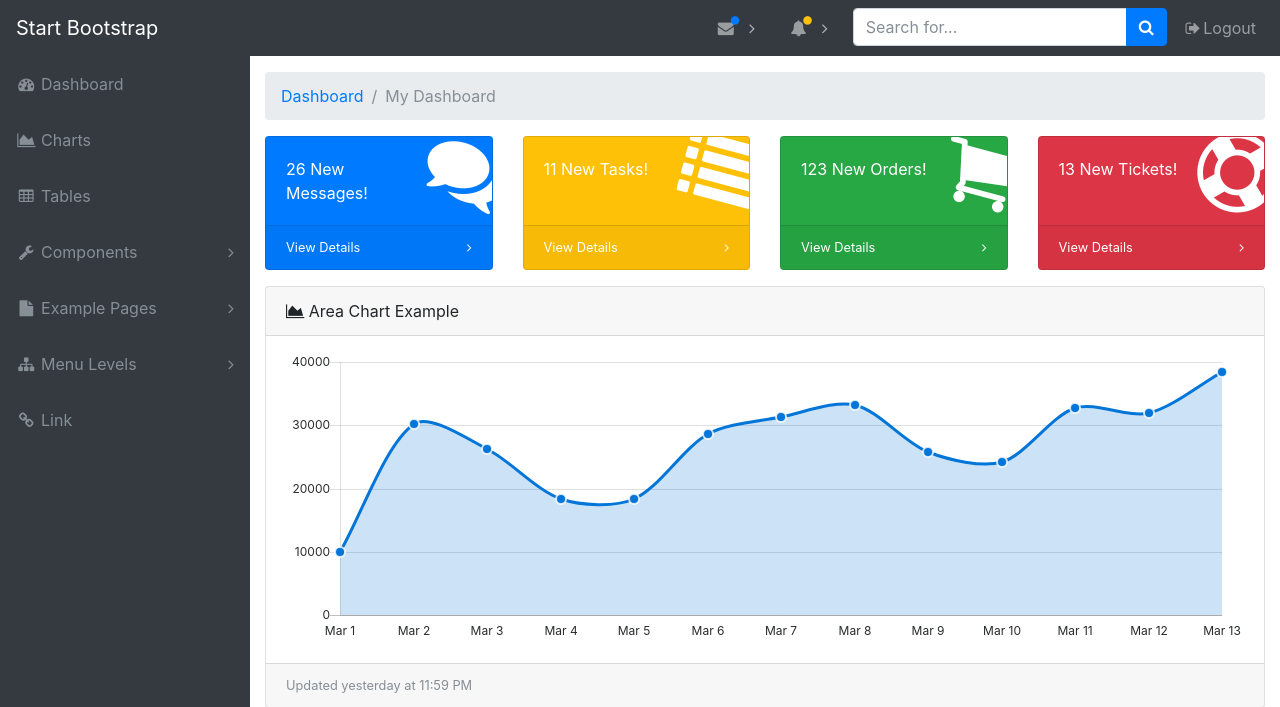
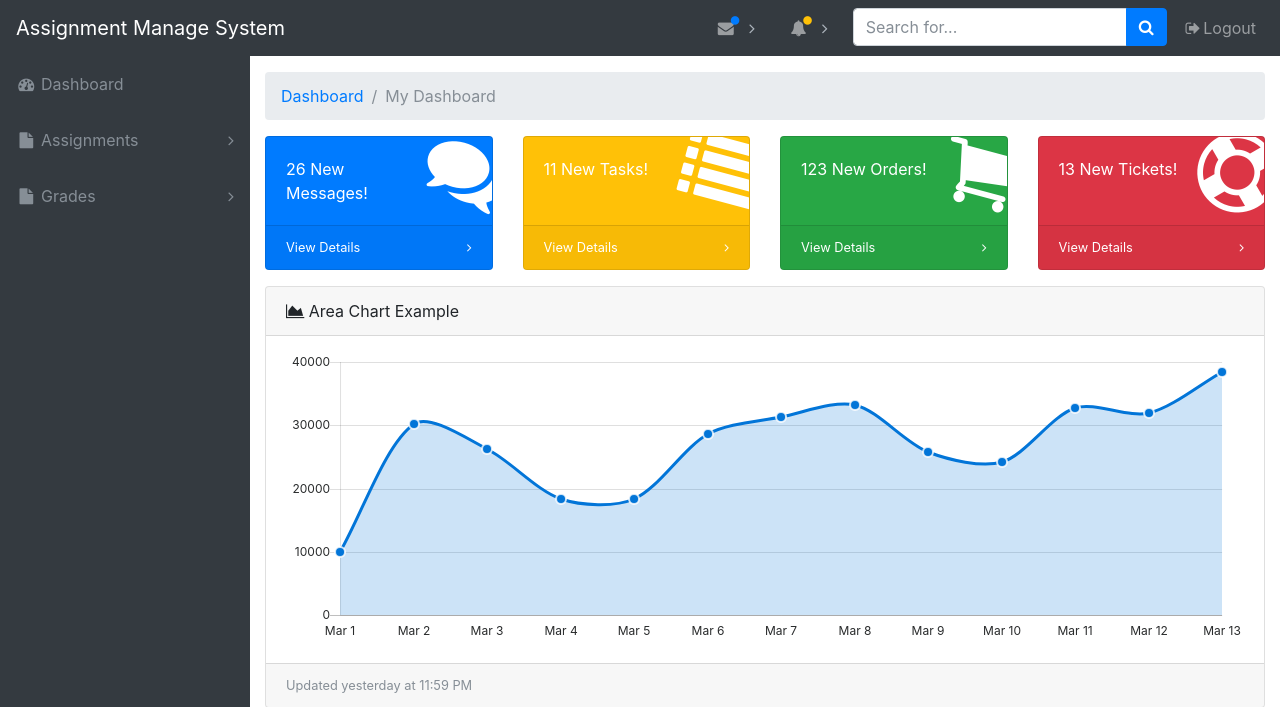
Before and after one commit to TheaZh/NGN-Project, a Flask app: template templates/pages/index.html in a window 1280 px wide. Shown: the top 707 px of the page. Run offline with Flask 2, Linux system fonts and the light colour scheme; the template is opened without the code that fills it, so the values that code supplies are empty; grey boxes labelled with a size stand in for pictures from a placeholder-image service; some libraries are stand-ins or nearby versions.

Commit message:
index.html

```diff
--- a/templates/pages/index.html
+++ b/templates/pages/index.html
@@ -7,7 +7,7 @@
   <meta name="viewport" content="width=device-width, initial-scale=1, shrink-to-fit=no">
   <meta name="description" content="">
   <meta name="author" content="">
-  <title>SB Admin - Start Bootstrap Template</title>
+  <title>Assignment Manage System</title>
   <!-- Bootstrap core CSS-->
   <link href="../static/vendor/bootstrap/css/bootstrap.min.css" rel="stylesheet">
   <!-- Custom fonts for this template-->
@@ -21,7 +21,7 @@
 <body class="fixed-nav sticky-footer bg-dark" id="page-top">
   <!-- Navigation-->
   <nav class="navbar navbar-expand-lg navbar-dark bg-dark fixed-top" id="mainNav">
-    <a class="navbar-brand" href="index.html">Start Bootstrap</a>
+    <a class="navbar-brand" href="index.html">Assignment Manage System</a>
     <button class="navbar-toggler navbar-toggler-right" type="button" data-toggle="collapse" data-target="#navbarResponsive" aria-controls="navbarResponsive" aria-expanded="false" aria-label="Toggle navigation">
       <span class="navbar-toggler-icon"></span>
     </button>
@@ -33,89 +33,49 @@
             <span class="nav-link-text">Dashboard</span>
           </a>
         </li>
-        <li class="nav-item" data-toggle="tooltip" data-placement="right" title="Charts">
-          <a class="nav-link" href="charts.html">
-            <i class="fa fa-fw fa-area-chart"></i>
-            <span class="nav-link-text">Charts</span>
+
+        <li class="nav-item" data-toggle="tooltip" data-placement="right" title="Assignment Pages">
+          <a class="nav-link nav-link-collapse collapsed" data-toggle="collapse" href="#Assignment" data-parent="#exampleAccordion">
+            <i class="fa fa-fw fa-file"></i>
+            <span class="nav-link-text">Assignments</span>
           </a>
-        </li>
-        <li class="nav-item" data-toggle="tooltip" data-placement="right" title="Tables">
-          <a class="nav-link" href="tables.html">
-            <i class="fa fa-fw fa-table"></i>
-            <span class="nav-link-text">Tables</span>
-          </a>
-        </li>
-        <li class="nav-item" data-toggle="tooltip" data-placement="right" title="Components">
-          <a class="nav-link nav-link-collapse collapsed" data-toggle="collapse" href="#collapseComponents" data-parent="#exampleAccordion">
-            <i class="fa fa-fw fa-wrench"></i>
-            <span class="nav-link-text">Components</span>
-          </a>
-          <ul class="sidenav-second-level collapse" id="collapseComponents">
+          <ul class="sidenav-second-level collapse" id="Assignment">
             <li>
-              <a href="navbar.html">Navbar</a>
+              <a href="#">Course 1</a>
             </li>
             <li>
-              <a href="cards.html">Cards</a>
+              <a href="#">Course 2</a>
+            </li>
+            <li>
+              <a href="#">Course 3</a>
+            </li>
+            <li>
+              <a href="#">Course 4</a>
             </li>
           </ul>
         </li>
-        <li class="nav-item" data-toggle="tooltip" data-placement="right" title="Example Pages">
-          <a class="nav-link nav-link-collapse collapsed" data-toggle="collapse" href="#collapseExamplePages" data-parent="#exampleAccordion">
+
+        <li class="nav-item" data-toggle="tooltip" data-placement="right" title="Grade Pages">
+          <a class="nav-link nav-link-collapse collapsed" data-toggle="collapse" href="#Grade" data-parent="#exampleAccordion">
             <i class="fa fa-fw fa-file"></i>
-            <span class="nav-link-text">Example Pages</span>
+            <span class="nav-link-text">Grades</span>
           </a>
-          <ul class="sidenav-second-level collapse" id="collapseExamplePages">
+          <ul class="sidenav-second-level collapse" id="Grade">
             <li>
-              <a href="login.html">Login Page</a>
+              <a href="#">Course 1</a>
             </li>
             <li>
-              <a href="register.html">Registration Page</a>
+              <a href="#">Course 2</a>
             </li>
             <li>
-              <a href="forgot-password.html">Forgot Password Page</a>
+              <a href="#">Course 3</a>
             </li>
             <li>
-              <a href="blank.html">Blank Page</a>
+              <a href="#">Course 4</a>
             </li>
           </ul>
         </li>
-        <li class="nav-item" data-toggle="tooltip" data-placement="right" title="Menu Levels">
-          <a class="nav-link nav-link-collapse collapsed" data-toggle="collapse" href="#collapseMulti" data-parent="#exampleAccordion">
-            <i class="fa fa-fw fa-sitemap"></i>
-            <span class="nav-link-text">Menu Levels</span>
-          </a>
-          <ul class="sidenav-second-level collapse" id="collapseMulti">
-            <li>
-              <a href="#">Second Level Item</a>
-            </li>
-            <li>
-              <a href="#">Second Level Item</a>
-            </li>
-            <li>
-              <a href="#">Second Level Item</a>
-            </li>
-            <li>
-              <a class="nav-link-collapse collapsed" data-toggle="collapse" href="#collapseMulti2">Third Level</a>
-              <ul class="sidenav-third-level collapse" id="collapseMulti2">
-                <li>
-                  <a href="#">Third Level Item</a>
-                </li>
-                <li>
-                  <a href="#">Third Level Item</a>
-                </li>
-                <li>
-                  <a href="#">Third Level Item</a>
-                </li>
-              </ul>
-            </li>
-          </ul>
-        </li>
-        <li class="nav-item" data-toggle="tooltip" data-placement="right" title="Link">
-          <a class="nav-link" href="#">
-            <i class="fa fa-fw fa-link"></i>
-            <span class="nav-link-text">Link</span>
-          </a>
-        </li>
+
       </ul>
       <ul class="navbar-nav sidenav-toggler">
         <li class="nav-item">
```
